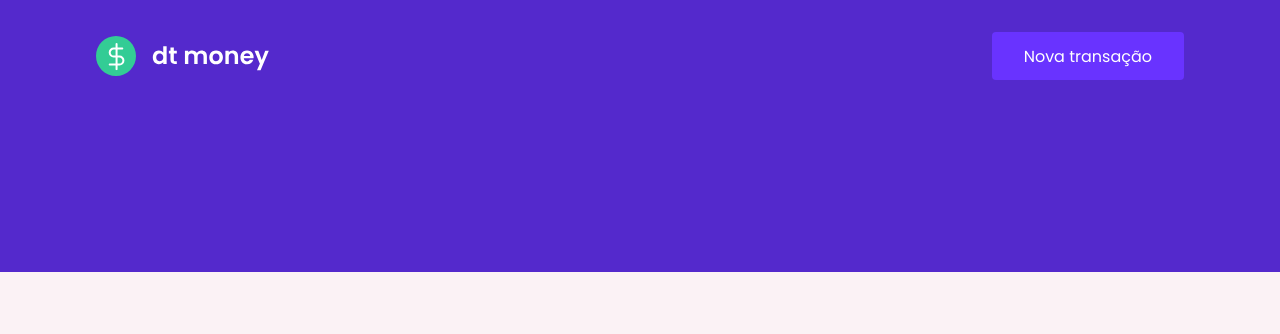
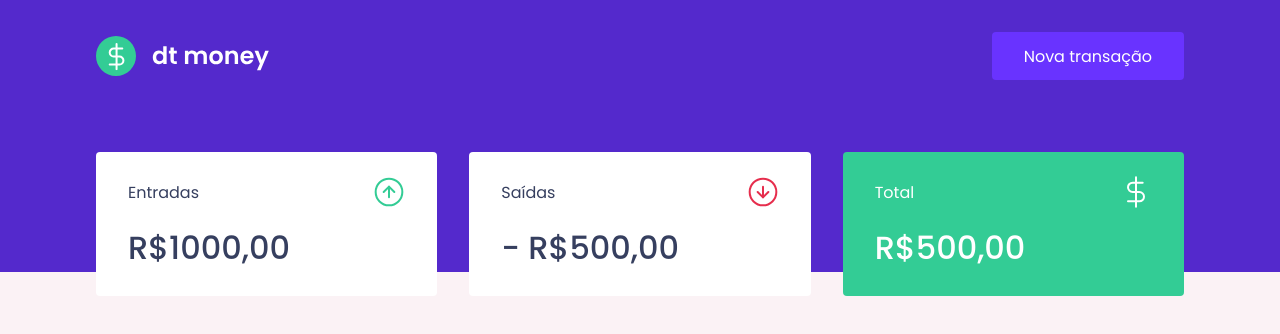
Before and after one commit to dominguetigs/ignite-reactjs-dtmoney, a React (Create React App) app: page / in a window 1280 px wide. Shown: the top 334 px of the page. Built offline with nearby package versions, Linux system fonts and the light colour scheme.

Commit message:
feat: create Summary component.

```diff
--- a/public/index.html
+++ b/public/index.html
@@ -13,7 +13,7 @@
     <title>dtmoney</title>
 
     <link
-      href="https://fonts.googleapis.com/css2?family=Poppins:wght@400;600&display=swap"
+      href="https://fonts.googleapis.com/css2?family=Poppins:wght@400;500;600&display=swap"
       rel="stylesheet"
     />
   </head>
--- a/src/App.tsx
+++ b/src/App.tsx
@@ -1,11 +1,13 @@
 import { GlobalStyle } from './styles/global';
 
 import { Header } from './components/Header';
+import { Dashboard } from './components/Dashboard';
 
 export function App() {
   return (
     <>
       <Header />
+      <Dashboard />
       <GlobalStyle />
     </>
   );
--- /dev/null
+++ b/src/components/Dashboard/index.tsx
@@ -0,0 +1,11 @@
+import { Summary } from '../Summary';
+
+import { Container } from './styles';
+
+export function Dashboard() {
+  return (
+    <Container>
+      <Summary />
+    </Container>
+  );
+}
--- /dev/null
+++ b/src/components/Dashboard/styles.ts
@@ -0,0 +1,7 @@
+import styled from 'styled-components';
+
+export const Container = styled.main`
+  max-width: 1120px;
+  margin: 0 auto;
+  padding: 2.5rem 1rem;
+`;
--- /dev/null
+++ b/src/components/Summary/index.tsx
@@ -0,0 +1,33 @@
+import incomeImg from '../../assets/income.svg';
+import outcomeImg from '../../assets/outcome.svg';
+import totalImg from '../../assets/total.svg';
+
+import { Container } from './styles';
+
+export function Summary() {
+  return (
+    <Container>
+      <div>
+        <header>
+          <p>Entradas</p>
+          <img src={incomeImg} alt="Entradas" />
+        </header>
+        <strong>R$1000,00</strong>
+      </div>
+      <div>
+        <header>
+          <p>Saídas</p>
+          <img src={outcomeImg} alt="Saídas" />
+        </header>
+        <strong>- R$500,00</strong>
+      </div>
+      <div className="highlight-background">
+        <header>
+          <p>Total</p>
+          <img src={totalImg} alt="Total" />
+        </header>
+        <strong>R$500,00</strong>
+      </div>
+    </Container>
+  );
+}
--- /dev/null
+++ b/src/components/Summary/styles.ts
@@ -0,0 +1,34 @@
+import styled from 'styled-components';
+
+export const Container = styled.div`
+  display: grid;
+  grid-template-columns: repeat(3, 1fr);
+  gap: 2rem;
+  margin-top: -10rem;
+
+  div {
+    background: var(--shape);
+    padding: 1.5rem 2rem;
+    border-radius: 0.25rem;
+    color: var(--text-title);
+
+    header {
+      display: flex;
+      align-items: center;
+      justify-content: space-between;
+    }
+
+    strong {
+      display: block;
+      margin-top: 1rem;
+      font-size: 2rem;
+      font-weight: 500;
+      line-height: 3rem;
+    }
+
+    &.highlight-background {
+      background: var(--green);
+      color: #ffffff;
+    }
+  }
+`;
--- a/src/styles/global.ts
+++ b/src/styles/global.ts
@@ -4,6 +4,7 @@
   :root {
     --red: #e52e4d;
     --blue: #5429cc;
+    --green: #33cc95;
 
     --blue-light: #6933ff;
 
```
